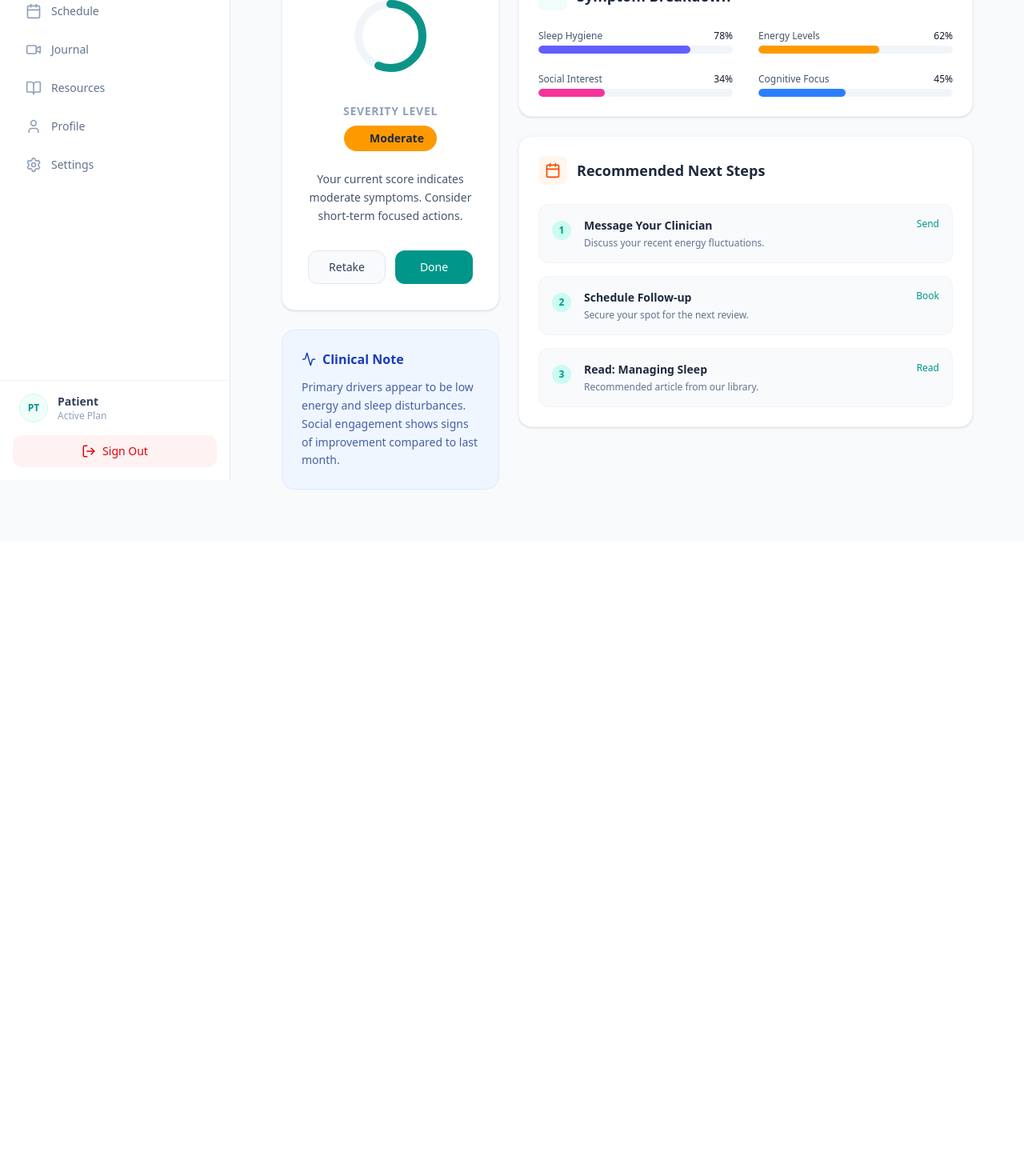
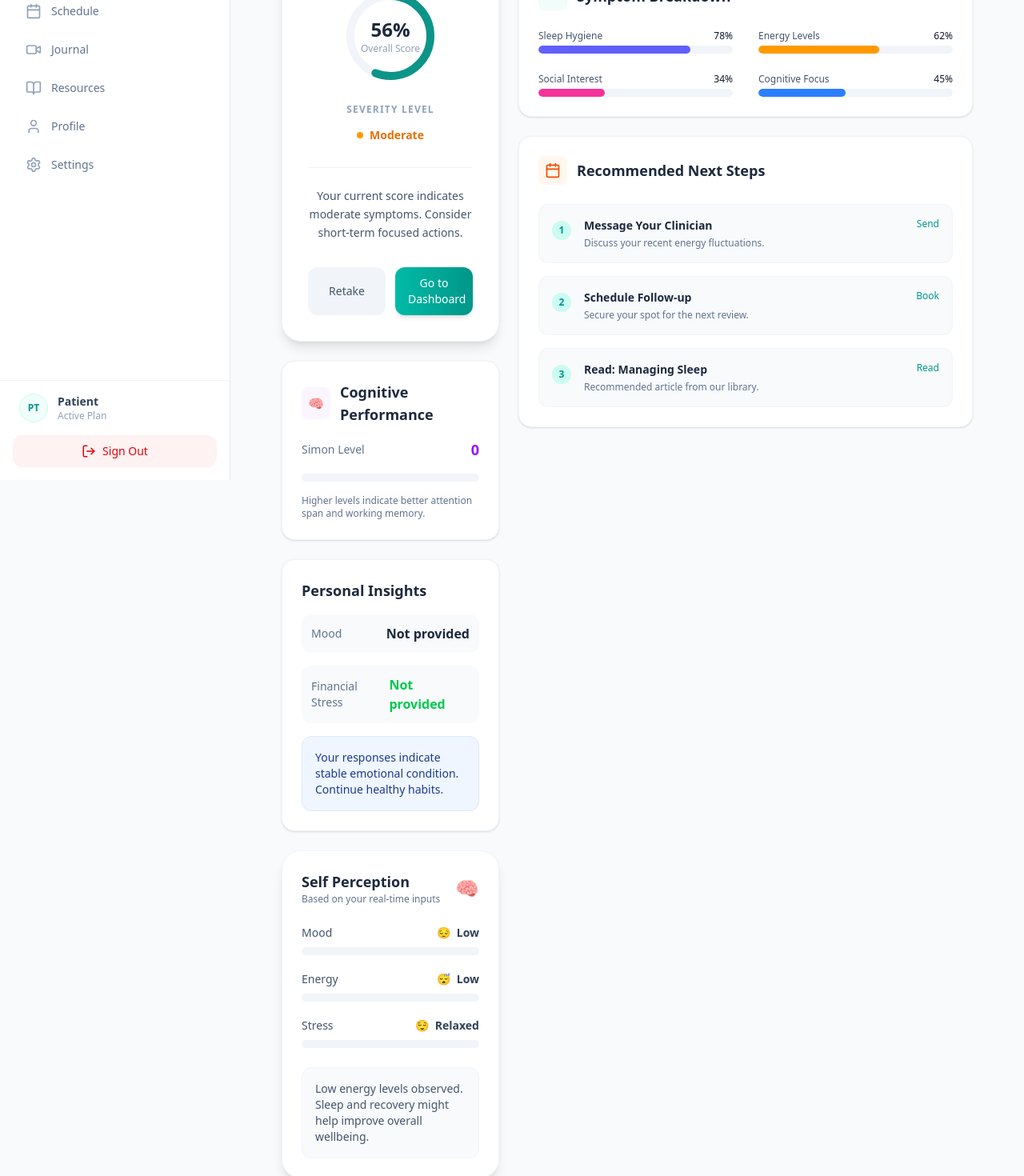
Before and after one commit to AjayGodara2417/Mindwell, a Next.js app: page /result-dashboard in a window 1280 px wide. Shown: the part 200-1670 px from the top of the page at 80% size. Before the commit the page ends 876 px from the top, so only its background shows below. Built offline with nearby package versions, Linux system fonts and the light colour scheme.

Commit message:
All assessments result display in proper manner

```diff
--- a/src/app/(main_pages)/result-dashboard/page.tsx
+++ b/src/app/(main_pages)/result-dashboard/page.tsx
@@ -5,7 +5,7 @@ import { Suspense } from "react";
 import { Activity, TrendingUp, Calendar, MessageSquare, BookOpen } from "lucide-react";
 
 function RadialProgress({ value, size = 120 }: { value: number; size?: number }) {
-  const radius = 45;
+  const radius = 55;
   const stroke = 10;
   const normalizedRadius = radius - stroke / 2;
   const circumference = normalizedRadius * 2 * Math.PI;
@@ -13,15 +13,15 @@ function RadialProgress({ value, size = 120 }: { value: number; size?: number })
 
   return (
     <svg height={size} width={size} className="block rotate-[-90deg]">
-      <circle stroke="#f1f5f9" fill="transparent" strokeWidth={stroke} r={normalizedRadius} cx={size/2} cy={size/2} />
+      <circle stroke="#f1f5f9" fill="transparent" strokeWidth={stroke} r={normalizedRadius} cx={size / 2} cy={size / 2} />
       <circle
         stroke="#0d9488"
         fill="transparent"
         strokeWidth={stroke}
         strokeLinecap="round"
         r={normalizedRadius}
-        cx={size/2}
-        cy={size/2}
+        cx={size / 2}
+        cy={size / 2}
         strokeDasharray={`${circumference} ${circumference}`}
         strokeDashoffset={strokeDashoffset}
         className="transition-all duration-1000 ease-out"
@@ -55,11 +55,88 @@ export default function ResultDashboard() {
   );
 }
 
+function generateInsight(mood: number, energy: number, stress: number) {
+  if (stress >= 8 && mood <= 4) {
+    return "High stress combined with low mood detected. Consider rest and reaching out for support.";
+  }
+
+  if (energy <= 3) {
+    return "Low energy levels observed. Sleep and recovery might help improve overall wellbeing.";
+  }
+
+  if (mood >= 7 && stress <= 4) {
+    return "You are in a positive and balanced state. Keep maintaining your current routine.";
+  }
+
+  return "Your current state is moderately balanced. Small lifestyle improvements can help optimize wellbeing.";
+}
+
+function Metric({
+  label,
+  value,
+  type,
+}: {
+  label: string;
+  value: number;
+  type: "mood" | "energy" | "stress";
+}) {
+  const getConfig = () => {
+    if (type === "mood") {
+      if (value <= 3) return { text: "Low", emoji: "😔", color: "bg-red-400" };
+      if (value <= 7) return { text: "Balanced", emoji: "🙂", color: "bg-amber-400" };
+      return { text: "Positive", emoji: "😄", color: "bg-green-500" };
+    }
+
+    if (type === "energy") {
+      if (value <= 3) return { text: "Low", emoji: "😴", color: "bg-blue-400" };
+      if (value <= 7) return { text: "Stable", emoji: "⚡", color: "bg-indigo-400" };
+      return { text: "High", emoji: "🔥", color: "bg-purple-500" };
+    }
+
+    if (type === "stress") {
+      if (value <= 3) return { text: "Relaxed", emoji: "😌", color: "bg-green-400" };
+      if (value <= 7) return { text: "Moderate", emoji: "🙂", color: "bg-amber-400" };
+      return { text: "High", emoji: "😣", color: "bg-red-500" };
+    }
+  };
+
+  const config = getConfig();
+
+  return (
+    <div className="space-y-2">
+      <div className="flex justify-between items-center">
+        <span className="text-sm font-medium text-slate-600">
+          {label}
+        </span>
+
+        <div className="flex items-center gap-2 text-sm font-semibold text-slate-700">
+          <span>{config.emoji}</span>
+          <span>{config.text}</span>
+        </div>
+      </div>
+
+      {/* Progress */}
+      <div className="w-full h-2.5 bg-slate-100 rounded-full overflow-hidden">
+        <div
+          className={`h-2.5 rounded-full transition-all duration-700 ${config.color}`}
+          style={{ width: `${value * 10}%` }}
+        />
+      </div>
+    </div>
+  );
+}
+
 function ResultDashboardContent() {
   const params = useSearchParams();
   const router = useRouter();
   const score = Number(params?.get("score")) || 42;
   const percentage = Math.round((score / 75) * 100);
+  const memoryLevel = Number(params?.get("memoryLevel")) || 0;
+  const mood = params?.get("mood") || "";
+  const financial = params?.get("financial") || "";
+  const moodScore = Number(params?.get("moodScore")) || 0;
+  const energy = Number(params?.get("energy")) || 0;
+  const stress = Number(params?.get("stress")) || 0;
 
   let level = "";
   let colorClass = "";
@@ -81,6 +158,16 @@ function ResultDashboardContent() {
     colorClass = "bg-red-500";
     themeColor = "text-red-600";
     message = "Your responses indicate significant symptoms. It is recommended to consult a professional.";
+  }
+
+  let cognitiveNote = "";
+
+  if (memoryLevel >= 8) {
+    cognitiveNote = "Strong cognitive performance observed.";
+  } else if (memoryLevel >= 5) {
+    cognitiveNote = "Moderate focus levels. Can improve with exercises.";
+  } else {
+    cognitiveNote = "Low attention span detected. Cognitive training recommended.";
   }
 
   return (
@@ -108,24 +195,187 @@ function ResultDashboardContent() {
 
           {/* Left Column: Score Card */}
           <section className="lg:col-span-1 space-y-6">
-            <div className="bg-white rounded-2xl shadow-sm border border-slate-100 p-8 flex flex-col items-center text-center">
-              <RadialProgress value={percentage} />
+            <div className="bg-white rounded-3xl shadow-lg border border-slate-100 p-8 flex flex-col items-center text-center">
+
+              {/* Score + Label */}
+              <div className="relative">
+                <RadialProgress value={percentage} />
+
+                <div className="absolute inset-0 flex flex-col items-center justify-center">
+                  <span className="text-2xl font-bold text-slate-800">
+                    {percentage}%
+                  </span>
+                  <span className="text-xs text-slate-400">
+                    Overall Score
+                  </span>
+                </div>
+              </div>
+
+              {/* Severity */}
               <div className="mt-6 space-y-2">
-                <p className="text-sm font-semibold text-slate-400 uppercase tracking-wider">Severity Level</p>
-                <div className={`inline-flex items-center gap-2 px-4 py-1.5 rounded-full text-sm font-bold ${colorClass} bg-opacity-10 ${themeColor.replace('text-', 'bg-').replace('600', '100')}`}>
-                  <span className={`w-2 h-2 rounded-full ${colorClass}`}></span>
+                <p className="text-xs font-semibold text-slate-400 uppercase tracking-widest">
+                  Severity Level
+                </p>
+
+                <div
+                  className={`inline-flex items-center gap-2 px-4 py-1.5 rounded-full text-sm font-semibold
+      ${themeColor.replace("text-", "bg-").replace("600", "100")} ${themeColor}`}
+                >
+                  <span
+                    className={`w-2 h-2 rounded-full ${colorClass.replace("bg-", "bg-")
+                      }`}
+                  ></span>
                   {level}
                 </div>
               </div>
-              <p className="mt-6 text-slate-600 text-sm leading-relaxed">{message}</p>
 
+              {/* Divider */}
+              <div className="w-full h-px bg-slate-100 my-6" />
+
+              {/* Message */}
+              <p className="text-slate-600 text-sm leading-relaxed max-w-xs">
+                {message}
+              </p>
+
+              {/* Actions */}
               <div className="mt-8 w-full grid grid-cols-2 gap-3">
-                <button onClick={() => router.push("/assessment")} className="px-4 py-2.5 text-sm font-medium text-slate-700 bg-slate-50 border border-slate-200 rounded-xl hover:bg-slate-100 transition-colors">
+
+                {/* Secondary */}
+                <button
+                  onClick={() => router.push("/assessment")}
+                  className="px-4 py-2.5 text-sm font-medium text-slate-600 bg-slate-100 rounded-xl hover:bg-slate-200 transition"
+                >
                   Retake
                 </button>
-                <button onClick={() => router.push("/dashboard")} className="px-4 py-2.5 text-sm font-medium text-white bg-teal-600 rounded-xl hover:bg-teal-700 transition-colors">
-                  Done
+
+                {/* Primary */}
+                <button
+                  onClick={() => router.push("/dashboard")}
+                  className="px-4 py-2.5 text-sm font-medium text-white bg-gradient-to-r from-teal-500 to-teal-600 rounded-xl shadow-md hover:shadow-lg hover:scale-[1.02] transition-all"
+                >
+                  Go to Dashboard
                 </button>
+              </div>
+            </div>
+
+            {/* Memory Score Card */}
+            <div className="bg-white rounded-2xl shadow-sm border border-slate-100 p-6">
+              <div className="flex items-center gap-3 mb-4">
+                <div className="p-2 bg-purple-50 rounded-lg text-purple-600">
+                  🧠
+                </div>
+                <h2 className="text-lg font-bold text-slate-800">
+                  Cognitive Performance
+                </h2>
+              </div>
+
+              <div className="space-y-4">
+                <div className="flex items-center justify-between">
+                  <span className="text-sm text-slate-500">Simon Level</span>
+                  <span className="text-lg font-bold text-purple-600">
+                    {memoryLevel}
+                  </span>
+                </div>
+
+                <div className="w-full bg-slate-100 rounded-full h-2.5">
+                  <div
+                    className="bg-purple-500 h-2.5 rounded-full transition-all duration-1000"
+                    style={{ width: `${Math.min(memoryLevel * 10, 100)}%` }}
+                  />
+                </div>
+
+                <p className="text-xs text-slate-500">
+                  Higher levels indicate better attention span and working memory.
+                </p>
+              </div>
+            </div>
+
+            <div className="bg-white rounded-2xl shadow-sm border border-slate-100 p-6">
+              <h2 className="text-lg font-bold text-slate-800 mb-4">
+                Personal Insights
+              </h2>
+
+              <div className="space-y-4">
+
+                {/* Mood */}
+                <div className="flex items-center justify-between p-3 rounded-xl bg-slate-50">
+                  <span className="text-sm text-slate-500">Mood</span>
+                  <span className="font-semibold text-slate-800">
+                    {mood || "Not provided"}
+                  </span>
+                </div>
+
+                {/* Financial */}
+                <div className="flex items-center justify-between p-3 rounded-xl bg-slate-50">
+                  <span className="text-sm text-slate-500">
+                    Financial Stress
+                  </span>
+                  <span
+                    className={`font-semibold ${financial === "High"
+                      ? "text-red-500"
+                      : financial === "Moderate"
+                        ? "text-amber-500"
+                        : "text-green-500"
+                      }`}
+                  >
+                    {financial || "Not provided"}
+                  </span>
+                </div>
+
+                {/* Insight */}
+                <div className="p-4 rounded-xl bg-blue-50 border border-blue-100 text-sm text-blue-900">
+                  {mood === "Sad" || financial === "High"
+                    ? "Your emotional and financial inputs suggest elevated stress. Consider reaching out for support."
+                    : "Your responses indicate stable emotional condition. Continue healthy habits."}
+                </div>
+
+              </div>
+            </div>
+
+            <div className="bg-white rounded-3xl shadow-lg border border-slate-100 p-6">
+
+              {/* Header */}
+              <div className="flex items-center justify-between mb-6">
+                <div>
+                  <h2 className="text-lg font-bold text-slate-800">
+                    Self Perception
+                  </h2>
+                  <p className="text-xs text-slate-500">
+                    Based on your real-time inputs
+                  </p>
+                </div>
+                <div className="text-2xl">🧠</div>
+              </div>
+
+              {/* Metrics */}
+              <div className="space-y-5">
+
+                {/* Mood */}
+                <Metric
+                  label="Mood"
+                  value={moodScore}
+                  type="mood"
+                />
+
+                {/* Energy */}
+                <Metric
+                  label="Energy"
+                  value={energy}
+                  type="energy"
+                />
+
+                {/* Stress */}
+                <Metric
+                  label="Stress"
+                  value={stress}
+                  type="stress"
+                />
+
+              </div>
+
+              {/* Insight */}
+              <div className="mt-6 p-4 rounded-xl bg-slate-50 border border-slate-100 text-sm text-slate-600">
+                {generateInsight(moodScore, energy, stress)}
               </div>
             </div>
 
@@ -136,7 +386,7 @@ function ResultDashboardContent() {
                 <span>Clinical Note</span>
               </div>
               <p className="text-sm text-blue-900/80 leading-relaxed">
-                Primary drivers appear to be low energy and sleep disturbances. Social engagement shows signs of improvement compared to last month.
+                {message} {cognitiveNote}
               </p>
             </div>
           </section>
```
